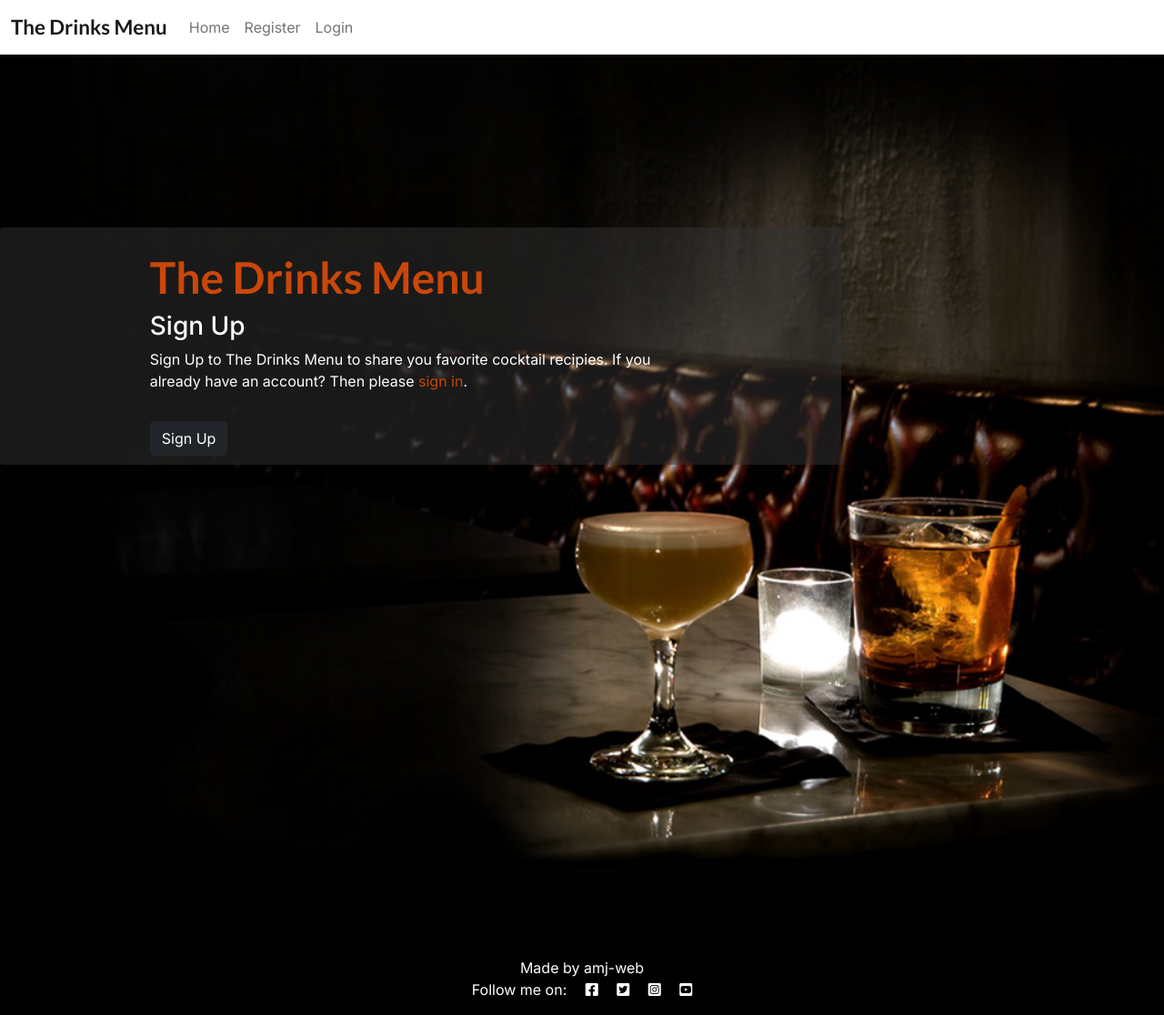
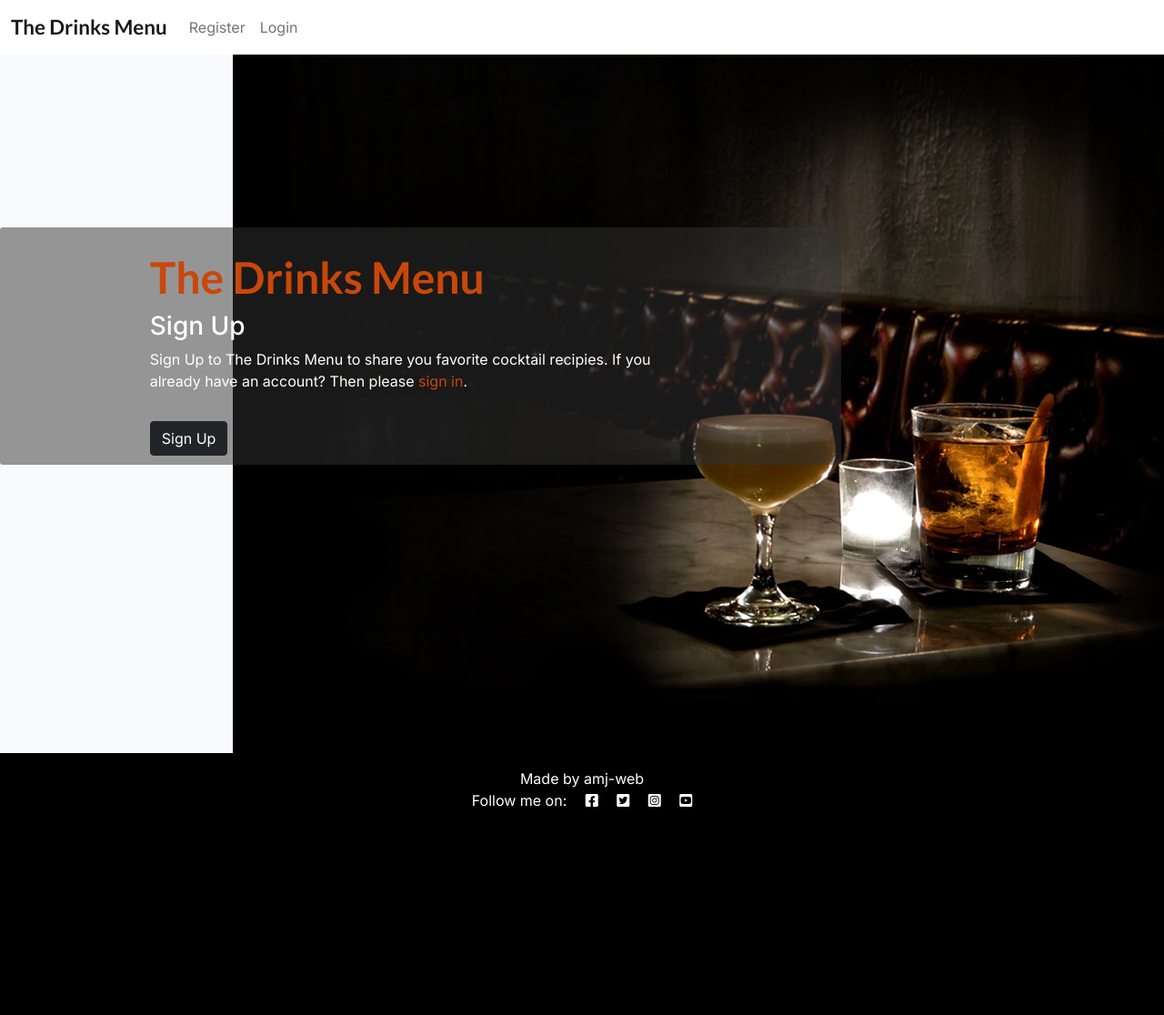
Before and after one commit to Code-Institute-Submissions/amj-web-drinks-menu_OctResub, a Django app: page / in a window 1280 px wide. Shown: the whole page at 91% size. After the commit the page ends 887 px from the top, so only its background shows below. Run offline with Django 3.2, Linux system fonts and the light colour scheme.

Commit message:
remove home button and unnecessary y-overflow

```diff
--- a/static/css/style.css
+++ b/static/css/style.css
@@ -44,6 +44,10 @@ body {
     background-color: #F9FAFC;
 }
 
+.main-bg.intro {
+    /* background-color: #F9FAFC; */
+    background-color: black;
+}
 .card {
     border: none;
     background-color: transparent;
@@ -167,7 +171,8 @@ body {
 .home-background {
     background-size: cover;
     overflow: hidden;
-    width: 100%;
+    /* width: 100%; */
+    float: right;
     height: 100%;
 }
 
--- a/templates/drinks/base.html
+++ b/templates/drinks/base.html
@@ -38,9 +38,9 @@
             </button>
             <div class="collapse navbar-collapse" id="navbarText">
                 <ul class="navbar-nav me-auto mb-2 mb-lg-0">
-                    <li class="nav-item">
+                    <!-- <li class="nav-item">
                         <a href="/" class="nav-link">Home</a>
-                    </li>
+                    </li> -->
                     {% if user.is_authenticated %}
                     <li class="nav-item">
                         <a class="nav-link new-post" href="{% url 'add_post' %}">+ Add Post</a>
```
